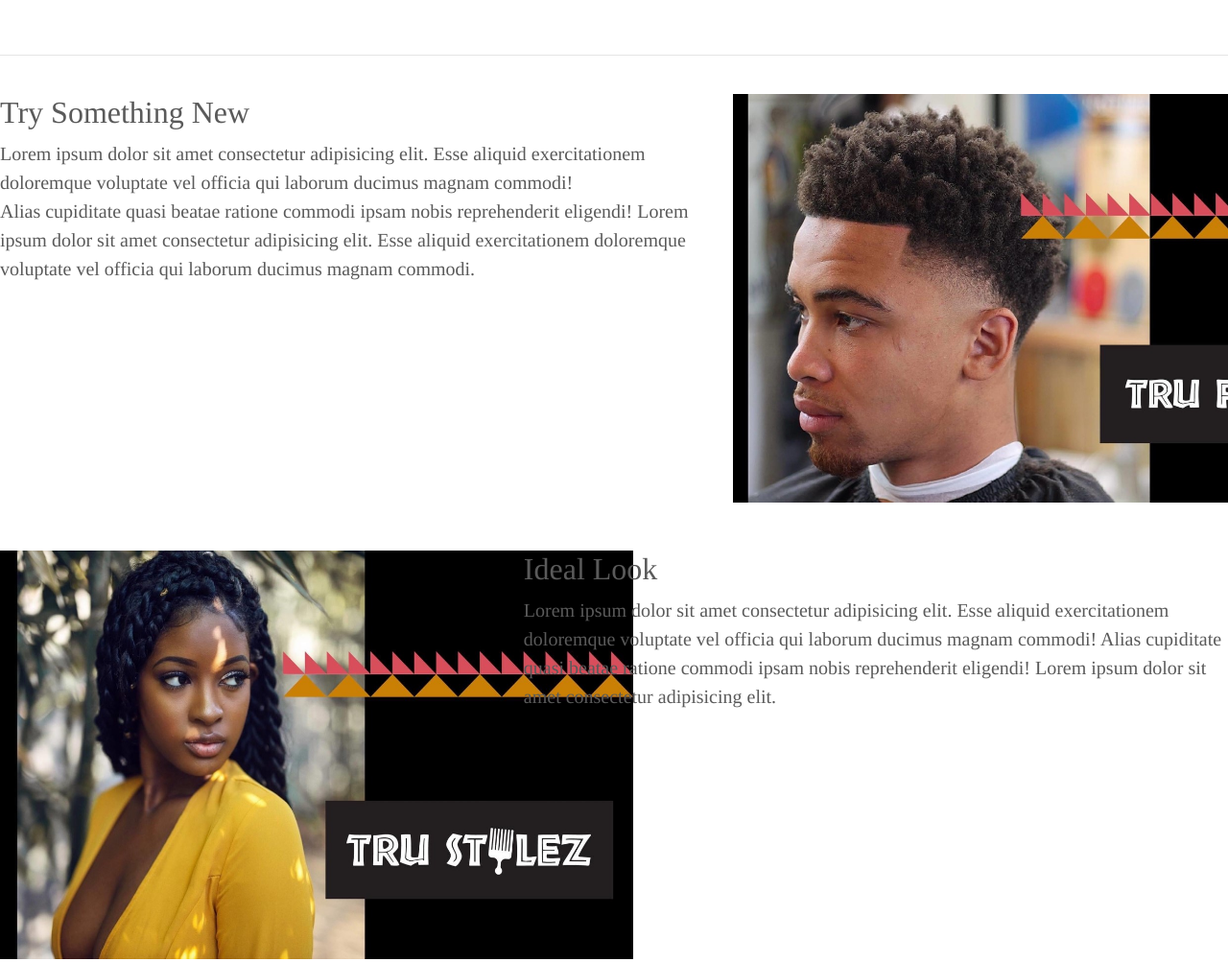
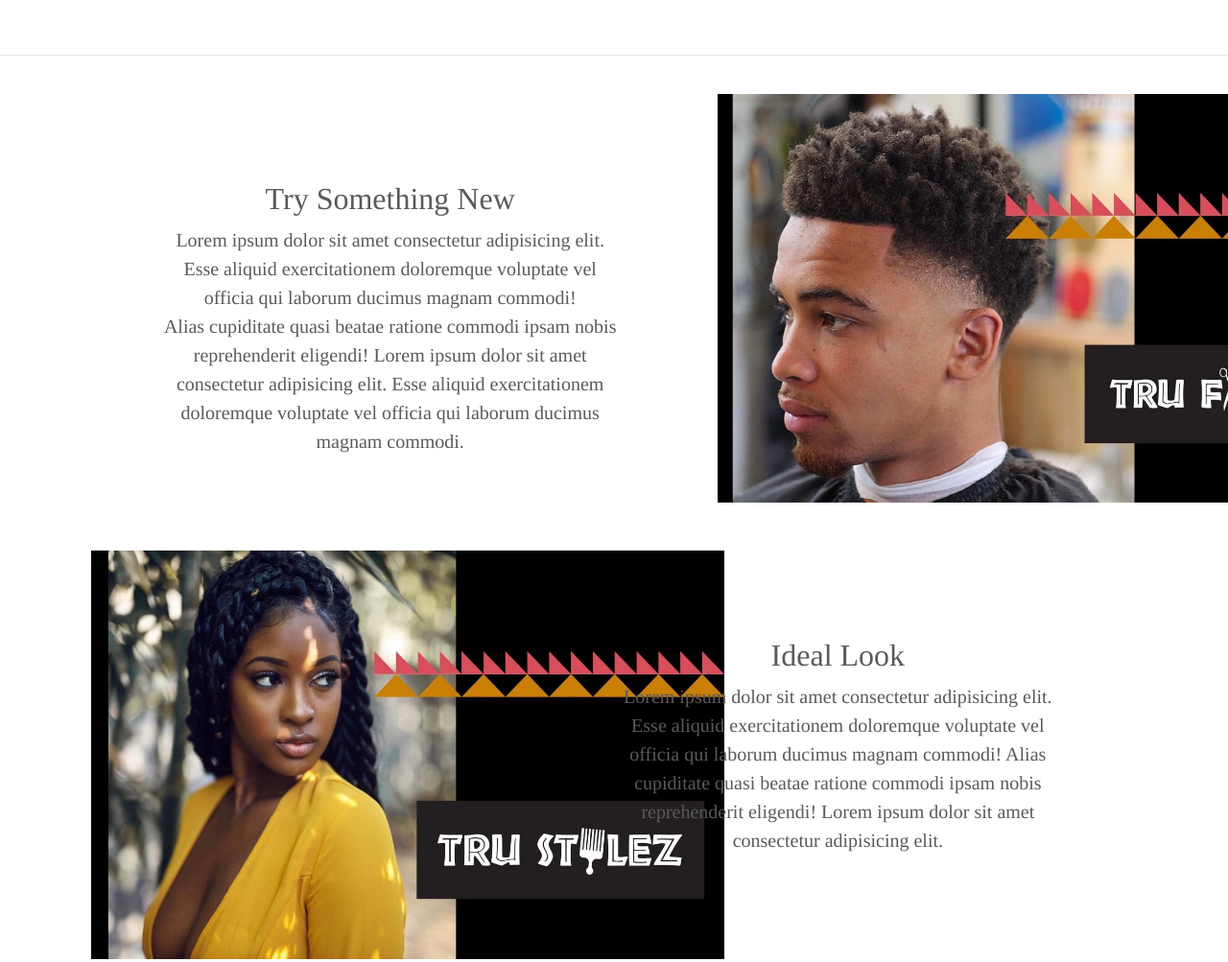
Before and after one commit to rjblee/tru_stylez, a plain HTML site: page index.html in a window 1280 px wide. Shown: the part 1073-2076 px from the top of the page at 96% size. Drawn offline with nearby package versions, Linux system fonts and the light colour scheme; a web font is replaced by a local one.

Commit message:
Edit navbar and contents spacings

```diff
--- a/css/style.css
+++ b/css/style.css
@@ -23,8 +23,7 @@ body {
     font-size: 1.4em;
 }
 
-.nav-signup {
-    padding-left: 30px;
+.nav-reserve {
     padding-right: 30px;
 }
 
@@ -72,16 +71,18 @@ body {
 
 .content {
     padding-bottom: 50px;
+    margin-left: 80px;
+    margin-right: 80px;
 }
 
-.content .col-7 {
-    padding-left: 60px;
-    padding-right: 60px;
+.content .col-lg-7 {
+    padding-left: 90px;
+    padding-right: 90px;
     padding-top: 90px;
     text-align: center;
 }
 
-.content .col-5 {
+.content .col-lg-5 {
     text-align: center;
 }
 
```
